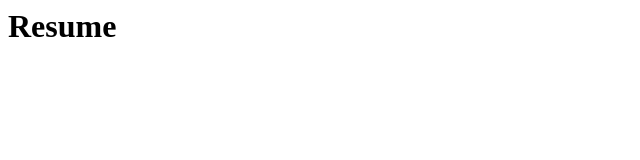
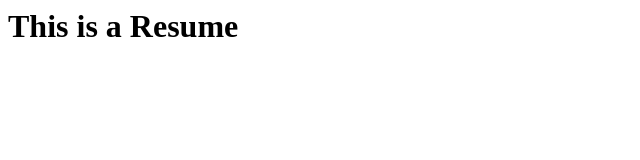
Before and after one commit to rohith631/gitcrt, a plain HTML site: page index.html in a window 1280 px wide. Shown: the whole page, without its empty margins (0-640 px from the left). Drawn offline with Linux system fonts and the light colour scheme.

Commit message:
change made

```diff
--- a/index.html
+++ b/index.html
@@ -3,6 +3,7 @@
             <title>Resume</title>
     </head>
     <body>
-            <h1>Resume</h1>
+            <h1>This is a Resume</h1>
+
     </body>
 </html>
```
